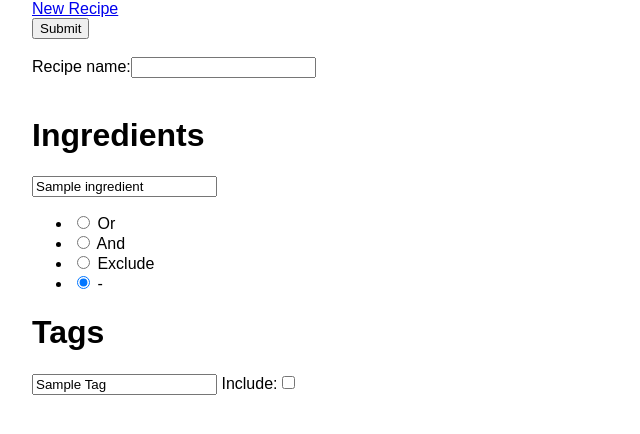
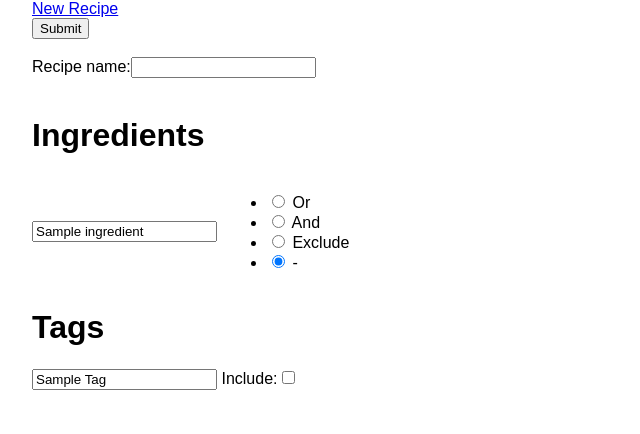
Before and after one commit to eChadwick/django_RecipeBox, a Django app: page / in a window 1280 px wide. Shown: the top 434 px of the page, without its empty margins (0-640 px from the left). Run offline with Django 3.2, Linux system fonts and the light colour scheme; tables that the repository leaves empty hold one stand-in row (values such as "Sample post").

Commit message:
make ingredient include options inline

```diff
--- a/recipe_app/static/recipe_app/style.css
+++ b/recipe_app/static/recipe_app/style.css
@@ -55,3 +55,18 @@ body {
     cursor: pointer;
     vertical-align: middle;
 }
+
+.ingredient-inclusion-form div div {
+    display: inline-block;
+    margin-right: 10px;
+    /* optional spacing */
+    vertical-align: middle;
+}
+
+.ingredient-inclusion-form {
+    display: flex;
+    align-items: center;
+    /* vertically align input and div */
+    gap: 10px;
+    /* horizontal spacing */
+}
```
